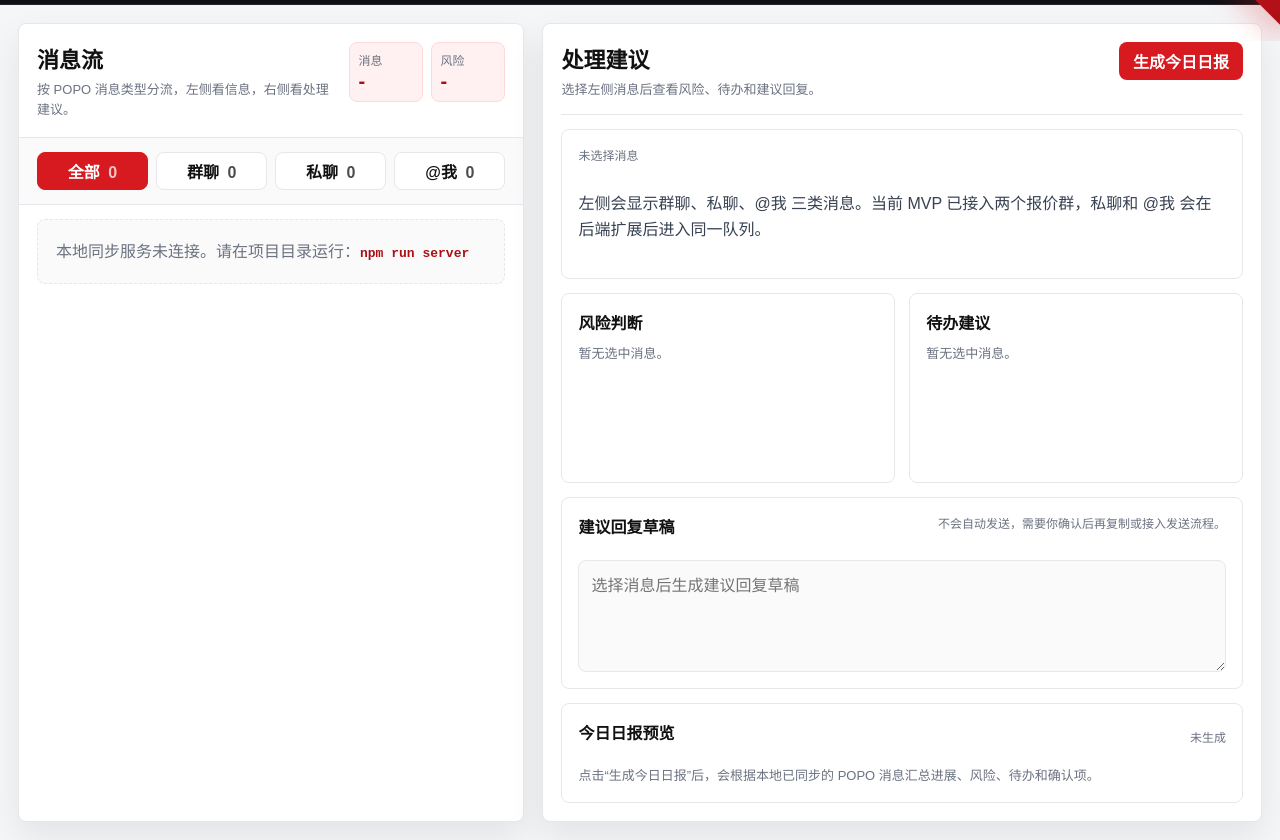
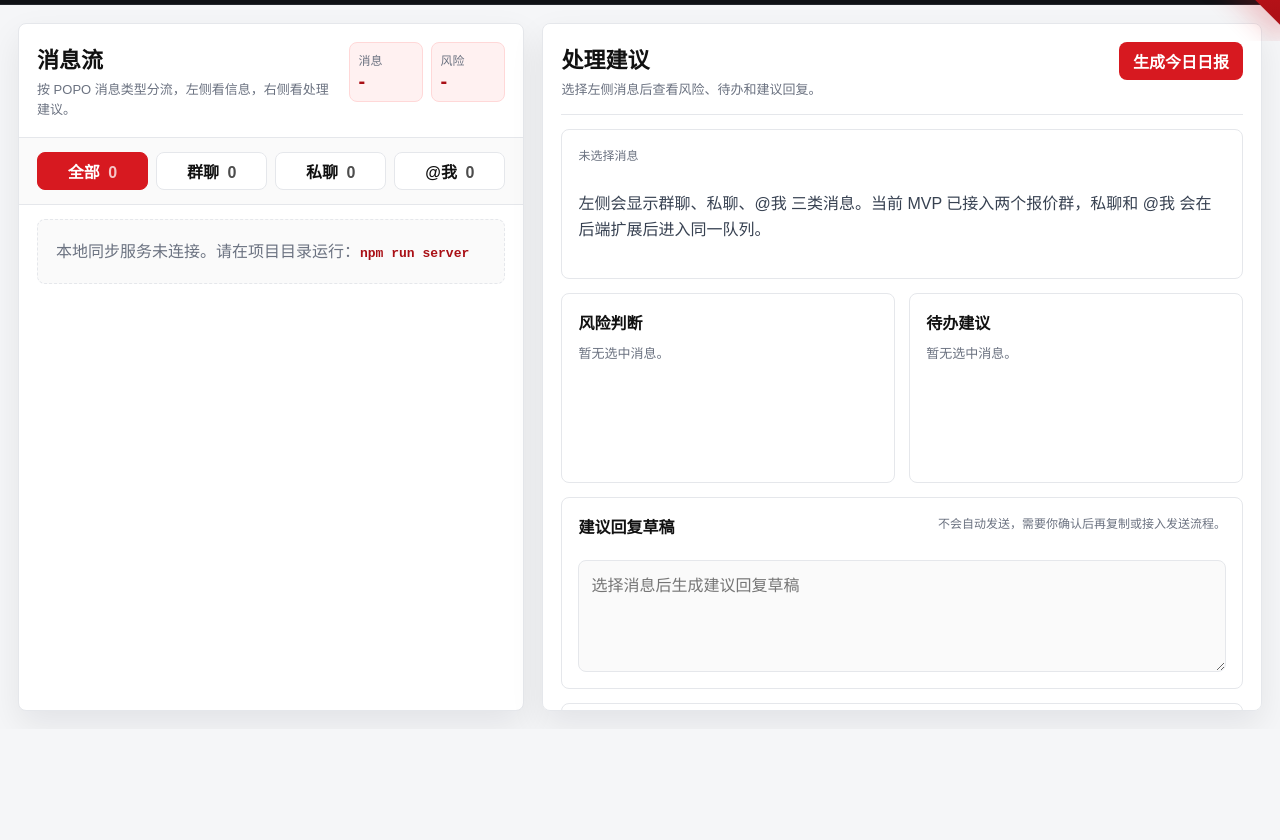
Before and after one commit to script-sb/popo-ai-slice, a website: page index.html in a window 1280 px wide. Shown: the part 71-911 px from the top of the page. After the commit the page ends 800 px from the top, so only its background shows below. Drawn offline with Linux system fonts and the light colour scheme; no server answers.

Commit message:
Fix workbench split scrolling

```diff
--- a/styles.css
+++ b/styles.css
@@ -19,9 +19,15 @@
   box-sizing: border-box;
 }
 
+html {
+  height: 100%;
+}
+
 body {
   margin: 0;
+  height: 100%;
   min-height: 100vh;
+  overflow: hidden;
   font-family: "Microsoft YaHei", "PingFang SC", Arial, sans-serif;
   color: var(--text);
   background: var(--bg);
@@ -86,12 +92,16 @@ p {
 }
 
 .app-shell {
-  min-height: 100vh;
+  height: 100vh;
   display: grid;
   grid-template-rows: 76px minmax(0, 1fr);
+  overflow: hidden;
 }
 
 .top-nav {
+  position: sticky;
+  top: 0;
+  z-index: 10;
   display: grid;
   grid-template-columns: 280px minmax(360px, 1fr) 260px;
   align-items: center;
@@ -193,15 +203,18 @@ p {
   grid-template-columns: minmax(420px, 0.95fr) minmax(560px, 1.35fr);
   gap: 18px;
   padding: 18px;
+  overflow: hidden;
 }
 
 .message-panel,
 .processing-panel {
   min-height: 0;
+  height: 100%;
   border: 1px solid var(--line);
   border-radius: 8px;
   background: var(--surface);
   box-shadow: var(--shadow);
+  overflow: hidden;
 }
 
 .message-panel {
@@ -216,6 +229,7 @@ p {
   gap: 14px;
   padding: 18px;
   overflow-y: auto;
+  overscroll-behavior: contain;
 }
 
 .panel-head {
@@ -306,6 +320,7 @@ p {
   gap: 12px;
   padding: 14px 18px 18px;
   overflow-y: auto;
+  overscroll-behavior: contain;
 }
 
 .message-group {
```
